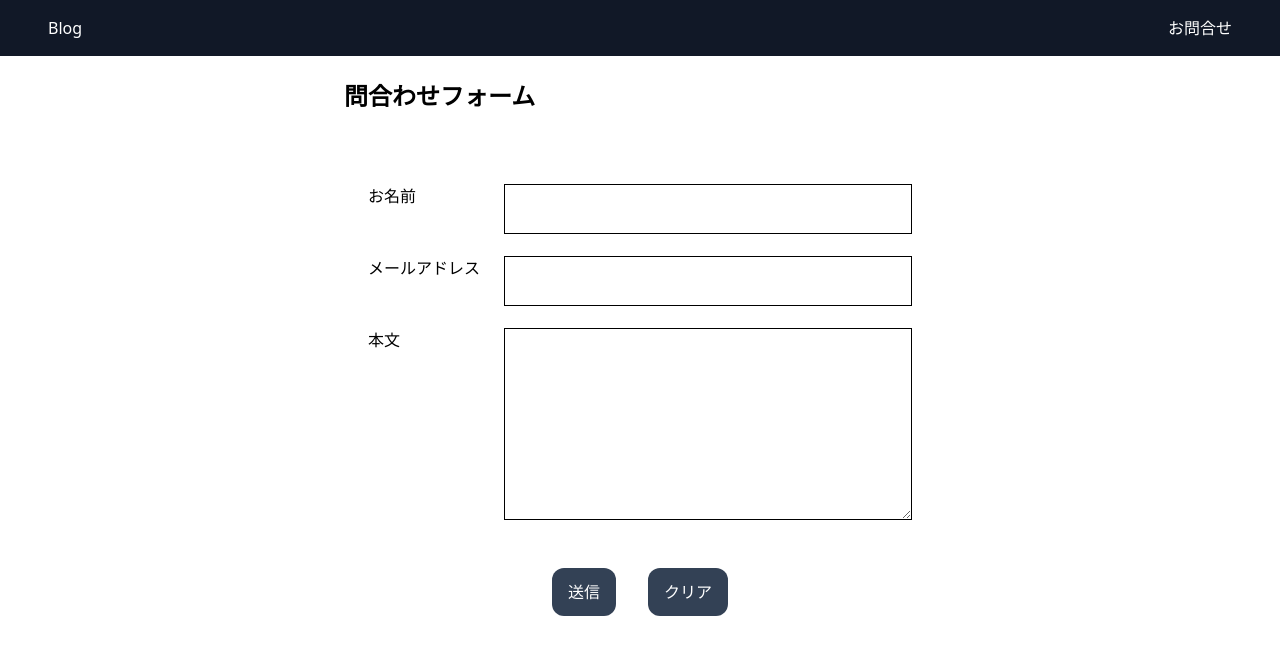
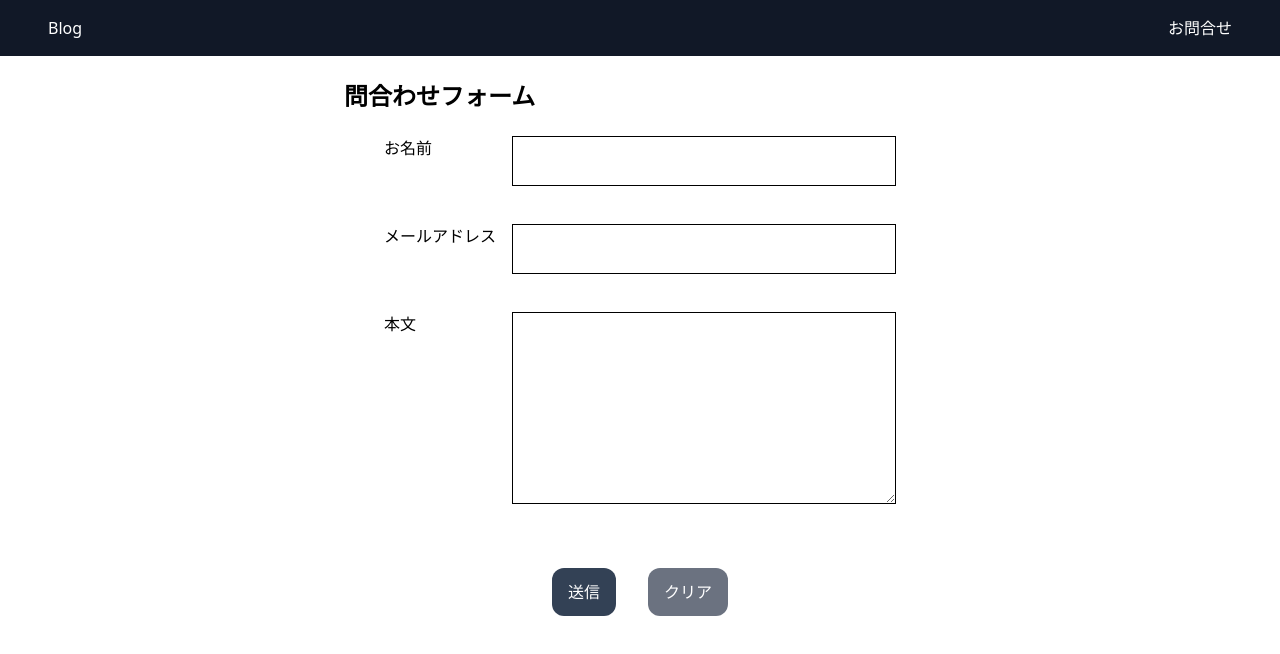
Before and after one commit to Tomoe-Yoko/test-app, a React (Create React App) app: page /contact in a window 1280 px wide. Shown: the top 654 px of the page. Built offline with nearby package versions, Linux system fonts and the light colour scheme.

Commit message:
コンタクトフォームの設定

```diff
--- a/src/components/Contact.js
+++ b/src/components/Contact.js
@@ -1,51 +1,137 @@
-import React from "react";
+import React, { useState } from "react";
 
 const Contact = () => {
+  const [name, setName] = useState("");
+  const [email, setEmail] = useState("");
+  const [message, setMessage] = useState("");
+  const [errors, setErrors] = useState({});
+
+  const [submitting, setSubmitting] = useState(false);
+  //送信中かどうかを管理
+
+  const validate = () => {
+    const newErrors = {};
+    //↑バリデーションとして生成されたエラーのオブジェクト
+
+    if (!name) {
+      newErrors.name = "お名前は必須です";
+    } else if (name.length >= 30) {
+      newErrors.name = "30文字以内で入力してください";
+    }
+
+    if (!email) {
+      newErrors.email = "メールアドレスは必須です";
+    } else if (!/\S+@\S+\.\S+/.test(email)) {
+      //空白以外の文字が1回以上続き、その後@があり、その後再び空白以外の文字が1回以上続き、最後に.があり再び空白以外の文字が1回以上続く。test(email)は、emailがこのパターンにマッチするかどうかをチェック、!はその結果を否定するので、もしemailがこのパターンにマッチしない場合に、ifブロック内のコードが実行
+      newErrors.email = "有効なメールアドレスを入力してください";
+    }
+
+    if (!message) {
+      newErrors.message = "本文は必須です";
+    } else if (message.length >= 500) {
+      newErrors.message = "本文は500文字以内で入力してください";
+    }
+
+    setErrors(newErrors);
+    return Object.keys(newErrors).length === 0;
+    //↑エラーが存在しない場合trueを返し、エラーが存在する場合にはfalseを返す。これにより、バリデーションが成功したかどうかを判定。この二つはセット
+  };
+
+  const handleSubmit = async (e) => {
+    e.preventDefault();
+    if (validate()) {
+      //フォームの送信処理をここに記述
+      setSubmitting(true);
+      console.log("送信OK");
+
+      try {
+        const res = await fetch(
+          "https://1hmfpsvto6.execute-api.ap-northeast-1.amazonaws.com/dev/contacts",
+          {
+            method: "POST",
+            headers: { "Content-Type": "application/json" },
+            body: JSON.stringify({ name, email, message }),
+          }
+        );
+        if (res.ok) {
+          alert("送信しました");
+          handleClear();
+        } else {
+          alert("送信に失敗しました");
+        }
+      } catch (error) {
+        alert("送信中にエラーが発生しました");
+      } finally {
+        setSubmitting(false);
+      }
+    }
+  };
+  //clearButton
+  const handleClear = () => {
+    setName("");
+    setEmail("");
+    setMessage("");
+    setErrors({});
+  };
+
   return (
     <>
       <h2 className="w-2/4 mx-auto p-6 font-bold text-2xl">問合わせフォーム</h2>
-      <form action="" className="w-2/4 mx-auto">
-        <div className="name flex justify-between m-12">
+      <form onSubmit={handleSubmit} className="w-2/4 mx-auto">
+        <div className="name flex justify-between mx-16 mb-16 h-full">
           <label htmlFor="name">お名前</label>
           <div className=" w-3/4 h-6">
             <input
               id="name"
               type="text"
-              className="border border-black w-full py-3"
+              value={name}
+              onChange={(e) => setName(e.target.value)}
+              disabled={submitting}
+              className="border border-black w-full p-3"
             />
+            {errors.name && <p className="text-red-500">{errors.name}</p>}
           </div>
         </div>
-        <div className="email flex justify-between m-12">
+        <div className="email flex justify-between m-16 h-full">
           <label htmlFor="email">メールアドレス</label>
           <div className=" w-3/4 h-6">
             <input
               id="email"
               type="email"
-              className="border border-black w-full py-3"
+              value={email}
+              onChange={(e) => setEmail(e.target.value)}
+              disabled={submitting}
+              className="border border-black w-full p-3"
             />
+            {errors.email && <p className="text-red-500">{errors.email}</p>}
           </div>
         </div>
-        <div className="message flex  justify-between m-12">
+        <div className="message flex  justify-between m-16 h-full">
           <label htmlFor="message">本文</label>
           <div className=" w-3/4">
             <textarea
               name="message"
               id="message"
-              defaultValue={""}
-              className="block border border-current w-full h-48"
+              value={message}
+              onChange={(e) => setMessage(e.target.value)}
+              disabled={submitting}
+              className="block border border-current w-full h-48  p-3"
             />
+            {errors.message && <p className="text-red-500">{errors.message}</p>}
           </div>
         </div>
         <div className="flex justify-center">
           <button
             type="submit"
+            disabled={submitting}
             className="block mx-4 py-3 px-4 rounded-xl bg-slate-700 text-white"
           >
             送信
           </button>
           <button
-            type="submit"
-            className="block mx-4 py-3 px-4 rounded-xl bg-slate-700 text-white"
+            onClick={handleClear}
+            disabled={submitting}
+            className="block mx-4 py-3 px-4 rounded-xl bg-gray-500 text-white"
           >
             クリア
           </button>
```
